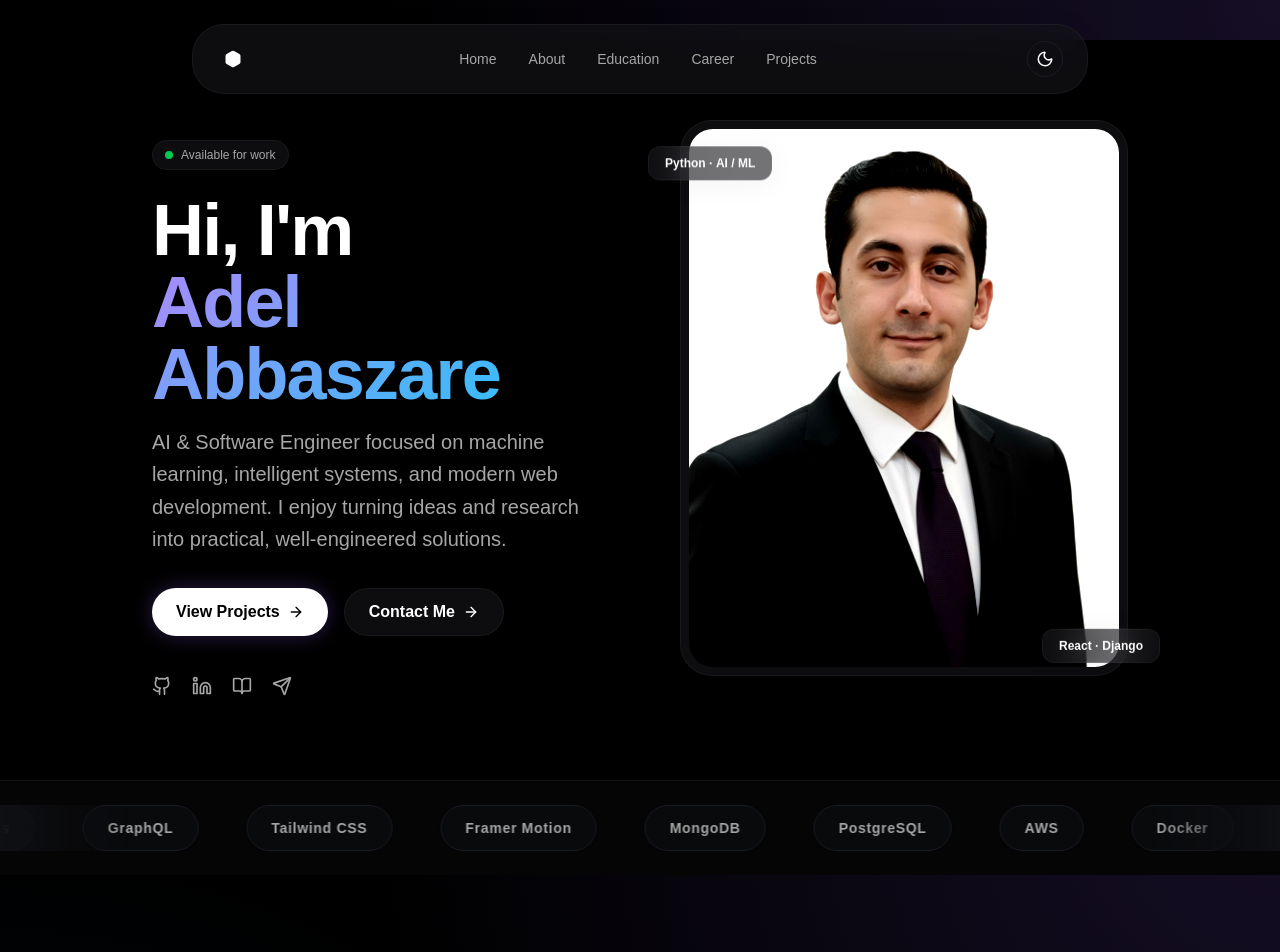
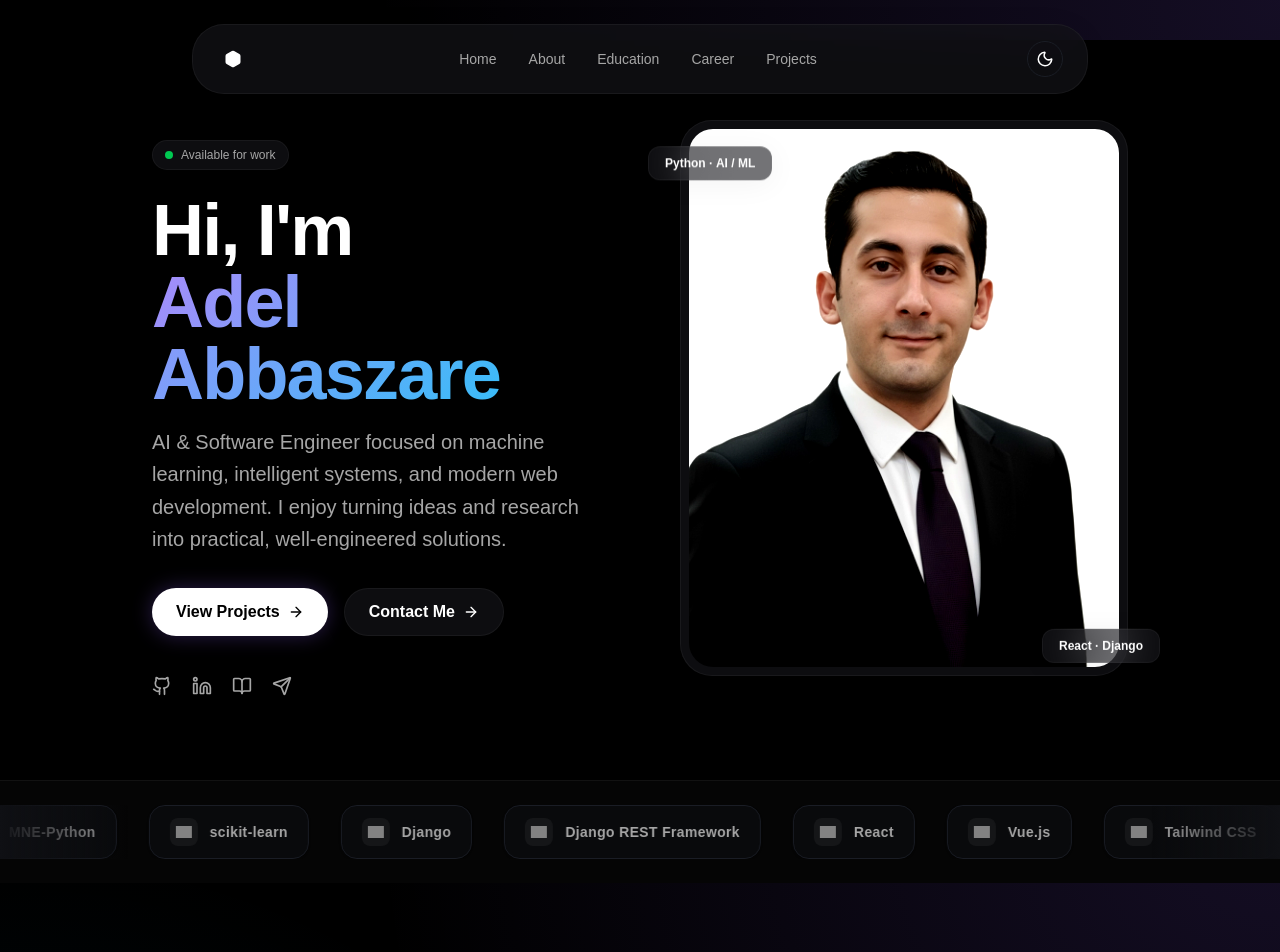
Before and after one commit to adelabbaszare/adelabbaszare.github.io, a React (Vite) app: page / in a window 1280 px wide. Shown: the top 952 px of the page. Built offline with nearby package versions, Linux system fonts and the light colour scheme; grey boxes are pictures that could not be loaded; the HTML template or start-up script is replaced by a standard one.

Commit message:
feat: update technology stack

```diff
--- a/src/components/TechStackSection/TechStackSection.tsx
+++ b/src/components/TechStackSection/TechStackSection.tsx
@@ -1,18 +1,40 @@
 import { motion } from "framer-motion";
 
-const technologies = [
-  "React", "Next.js", "TypeScript", "Node.js", "GraphQL",
-  "Tailwind CSS", "Framer Motion", "MongoDB", "PostgreSQL",
-  "AWS", "Docker", "Kubernetes", "Redis", "Figma", "Redux"
+type Technology = {
+  name: string;
+  logo: string;
+};
+
+const technologies: Technology[] = [
+  { name: "Python", logo: "https://cdn.simpleicons.org/python" },
+  { name: "PyTorch", logo: "https://cdn.simpleicons.org/pytorch" },
+  { name: "TensorFlow", logo: "https://cdn.simpleicons.org/tensorflow" },
+  { name: "MNE-Python", logo: "https://mne.tools/stable/_images/mne_logo.svg" },
+  { name: "scikit-learn", logo: "https://cdn.simpleicons.org/scikitlearn" },
+  { name: "Django", logo: "https://cdn.simpleicons.org/django" },
+  { name: "Django REST Framework", logo: "https://cdn.simpleicons.org/djangorestframework" },
+  { name: "React", logo: "https://cdn.simpleicons.org/react" },
+  { name: "Vue.js", logo: "https://cdn.simpleicons.org/vuedotjs" },
+  { name: "Tailwind CSS", logo: "https://cdn.simpleicons.org/tailwindcss" },
+  { name: "C++", logo: "https://cdn.simpleicons.org/cplusplus" },
+  { name: "C#", logo: "https://cdn.simpleicons.org/csharp" },
+  { name: "JavaScript", logo: "https://cdn.simpleicons.org/javascript" },
+  { name: "SQL", logo: "https://cdn.simpleicons.org/postgresql" },
+  { name: "Linux", logo: "https://cdn.simpleicons.org/linux" },
+  { name: "Git", logo: "https://cdn.simpleicons.org/git" },
+  { name: "GitHub", logo: "https://cdn.simpleicons.org/github" },
+  { name: "Docker", logo: "https://cdn.simpleicons.org/docker" },
 ];
 
 const TechStackSection = () => {
+  const marqueeItems = [...technologies, ...technologies];
+
   return (
     <div className="w-full py-6 border-t border-foreground/5 bg-foreground/[0.02] flex flex-col items-center justify-center overflow-hidden">
       <motion.div
         initial={{ opacity: 0 }}
         whileInView={{ opacity: 1 }}
-        transition={{ duration: 1, delay: 1 }} // delayed so it fades in after hero
+        transition={{ duration: 1, delay: 1 }}
         viewport={{ once: true }}
         className="w-full overflow-hidden relative flex items-center"
       >
@@ -21,13 +43,25 @@ const TechStackSection = () => {
         <div className="absolute right-0 w-32 h-full bg-gradient-to-l from-background to-transparent z-10 pointer-events-none" />
 
         {/* Marquee Animation */}
-        <div className="flex w-max animate-[marquee_30s_linear_infinite] whitespace-nowrap items-center hover:[animation-play-state:paused]">
-          {[...technologies, ...technologies].map((tech, i) => (
+        <div className="flex w-max animate-[marquee_36s_linear_infinite] whitespace-nowrap items-center hover:[animation-play-state:paused]">
+          {marqueeItems.map((tech, i) => (
             <div
-              key={i}
-              className="mx-6 px-6 py-3 rounded-full border border-foreground/10 bg-background/50 backdrop-blur-sm text-muted-foreground font-semibold tracking-wider text-sm transition-colors hover:text-foreground hover:border-primary/50 hover:bg-foreground/5 cursor-default shadow-sm"
+              key={`${tech.name}-${i}`}
+              title={tech.name}
+              className="group mx-3 sm:mx-4 px-4 sm:px-5 py-3 rounded-2xl border border-foreground/10 bg-background/50 backdrop-blur-sm text-muted-foreground transition-all hover:text-foreground hover:border-primary/50 hover:bg-foreground/5 hover:-translate-y-0.5 cursor-default shadow-sm flex items-center gap-3"
             >
-              {tech}
+              <span className="flex h-7 w-7 items-center justify-center shrink-0 rounded-lg bg-foreground/5 p-1.5">
+                <img
+                  src={tech.logo}
+                  alt=""
+                  aria-hidden="true"
+                  loading="lazy"
+                  className="h-full w-full object-contain opacity-80 transition-opacity group-hover:opacity-100"
+                />
+              </span>
+              <span className="text-sm font-semibold tracking-wide">
+                {tech.name}
+              </span>
             </div>
           ))}
         </div>
@@ -36,7 +70,7 @@ const TechStackSection = () => {
       <style dangerouslySetInnerHTML={{ __html: `
         @keyframes marquee {
           0% { transform: translateX(0%); }
-          100% { transform: translateX(-50%); } /* Shifts exactly exactly one set of the items */
+          100% { transform: translateX(-50%); }
         }
       `}} />
     </div>
```
